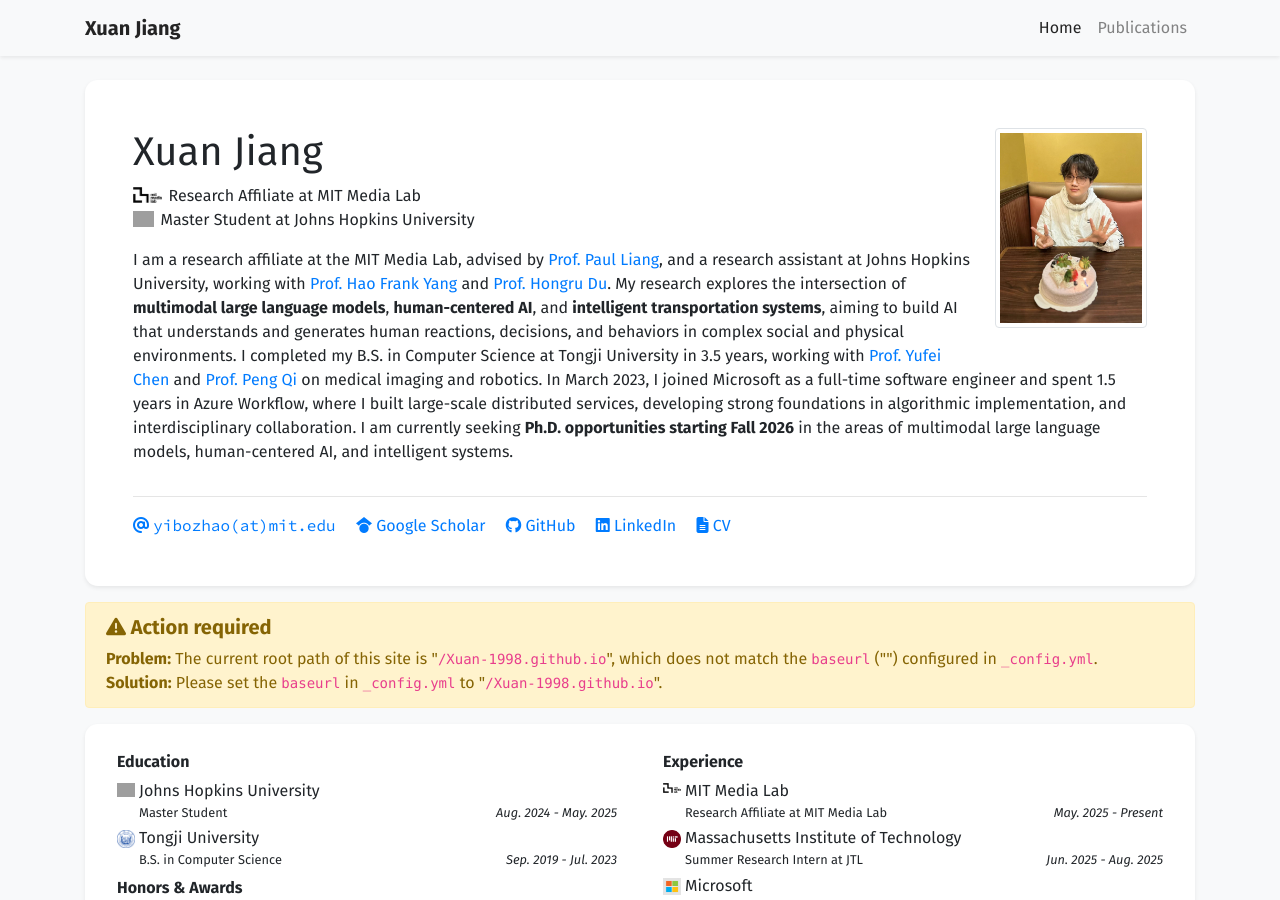
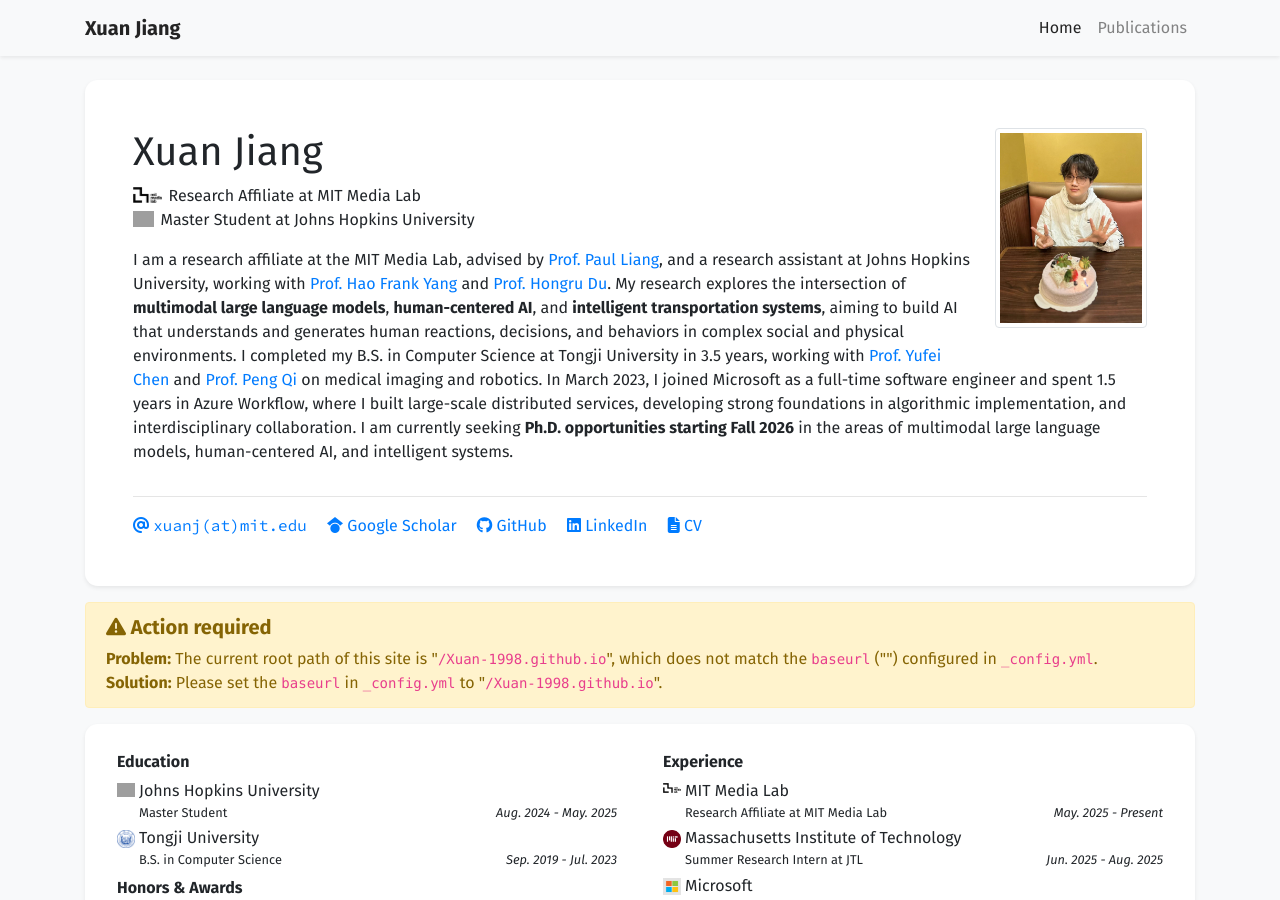
Before and after one commit to Xuan-1998/Xuan-1998.github.io, a Jekyll site: the page built from index.html, in a window 1280 px wide and 900 px high. Built offline with Jekyll 4.4.1, drawn with Linux system fonts in a browser that asks for light colours; nearby versions of some CDN libraries; a style sheet for code colours, icons or effects is not loaded; grey boxes are pictures that could not be loaded.

Commit message:
Update email to xuanj@mit.edu

```diff
--- a/_data/profile.yml
+++ b/_data/profile.yml
@@ -9,7 +9,7 @@
   name: Master Student at Johns Hopkins University
 
 
-email: "yibozhao@mit.edu"
+email: "xuanj@mit.edu"
 cv_link: https://drive.google.com/file/d/1QUkU6LJcCFiLPxw3z-IVlsK7MDvReegc/view?usp=drive_link
 gscholar: YiUWYl0AAAAJ  # Google Scholar ID
 github: YiboZh
```
